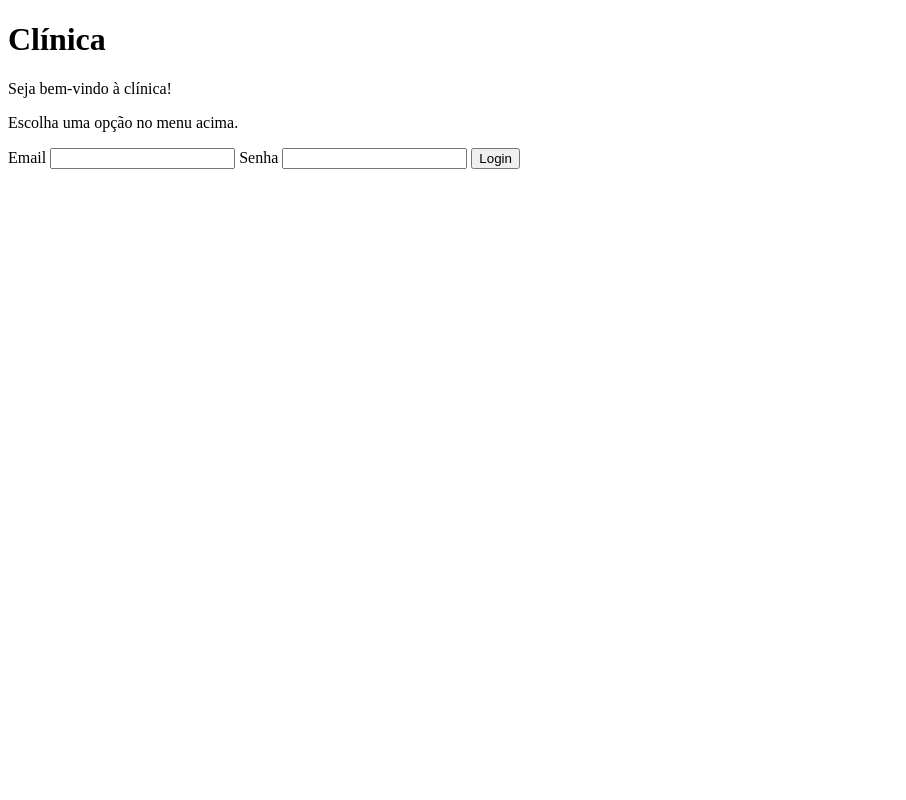
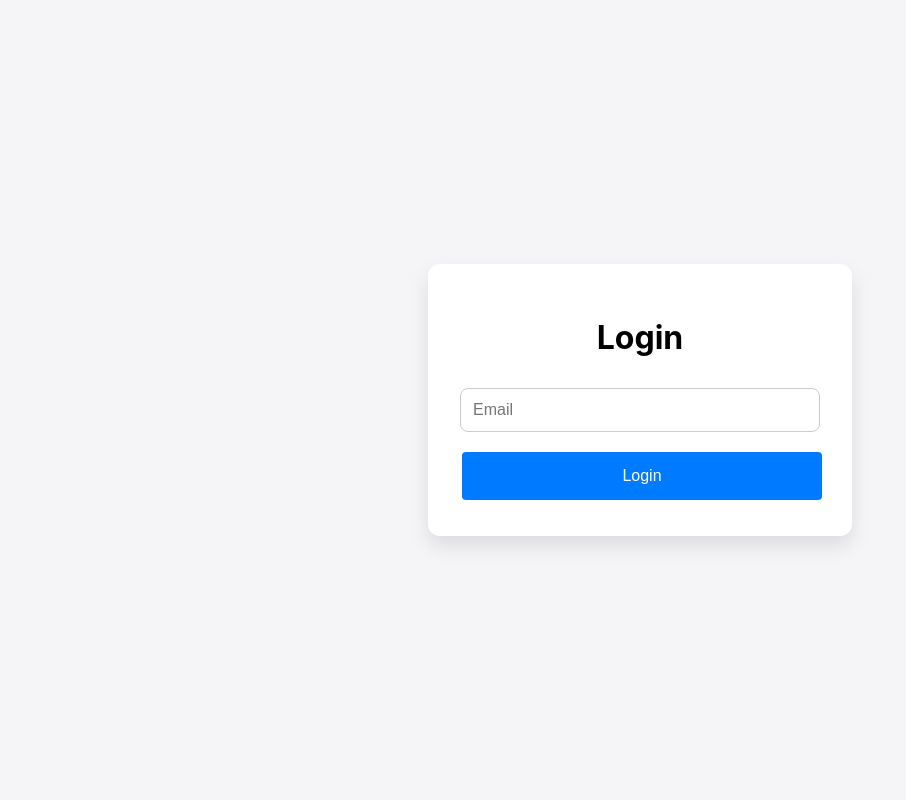
Before and after one commit to kobajk/MedicalBooking, a Flask app: page / in a window 1280 px wide. Shown: the whole page, without its empty margins (0-906 px from the left). Run offline with Flask 3, Linux system fonts and the light colour scheme.

Commit message:
Refactor login template and styles
- Updated the title of the login page to "Login"
- Added a link to the styles.css file in the login template
- Modified the form layout and added placeholders for email and password fields
- Added JavaScript code to show/hide the password field based on the email input

```diff
--- /dev/null
+++ b/Clinicas/static/styles/styles.css
@@ -0,0 +1,95 @@
+body {
+    font-family: -apple-system, BlinkMacSystemFont, "Segoe UI", Roboto, "Helvetica Neue", Arial, sans-serif;
+    display: flex;
+    justify-content: center;
+    align-items: center;
+    height: 100vh;
+    margin: 0;
+    background-color: #f5f5f7;
+}
+
+form {
+    background: white;
+    padding: 2rem;
+    border-radius: 12px;
+    box-shadow: 0 10px 20px rgba(0, 0, 0, 0.1);
+    width: 100%;
+    max-width: 360px;
+    text-align: center;
+    transition: box-shadow 0.3s ease;
+}
+
+form:hover {
+    box-shadow: 0 15px 25px rgba(0, 0, 0, 0.2);
+}
+
+label {
+    display: block;
+    margin-bottom: 0.5rem;
+    font-weight: 600;
+}
+
+input[type="text"],
+input[type="email"],
+input[type="password"] {
+    width: 100%;
+    padding: 0.75rem;
+    margin-bottom: 1rem;
+    border: 1px solid #ccc;
+    border-radius: 8px;
+    font-size: 1rem;
+    transition: border-color 0.3s ease;
+}
+
+input[type="text"]:focus,
+input[type="email"]:focus,
+input[type="password"]:focus {
+    border-color: #007aff;
+    outline: none;
+}
+
+button {
+    display: inline-block;
+    padding: 0.75rem 1.5rem;
+    margin-top: 1rem;
+    border: none;
+    border-radius: 8px;
+    background-color: #007aff;
+    color: white;
+    font-size: 1rem;
+    font-weight: 600;
+    cursor: pointer;
+    transition: background-color 0.3s ease;
+}
+
+button:hover {
+    background-color: #005bb5;
+}
+
+button:active {
+    background-color: #004494;
+}
+
+.form-control {
+    width: 100%;
+    padding: 10px;
+    margin: 10px 0;
+    box-sizing: border-box;
+    border: 1px solid #ccc;
+    border-radius: 4px;
+}
+
+.custom-submit-button {
+    background-color: #007bff;
+    border: none;
+    color: white;
+    padding: 15px 32px;
+    text-align: center;
+    text-decoration: none;
+    display: inline-block;
+    font-size: 16px;
+    margin: 4px 2px;
+    cursor: pointer;
+    border-radius: 4px;
+    width: 100%;
+}
--- a/Clinicas/templates/homepage.html
+++ b/Clinicas/templates/homepage.html
@@ -1,27 +1,38 @@
 <!DOCTYPE html>
-<html lang="pt-br">
+<html lang="en">
 <head>
     <meta charset="UTF-8">
     <meta name="viewport" content="width=device-width, initial-scale=1.0">
-    <title>Clínica</title>
+    <title>Login</title>
+    <link rel="stylesheet" href="{{ url_for('static', filename='styles/styles.css') }}">
 </head>
 <body>
-    <h1>Clínica</h1>
-    <p>Seja bem-vindo à clínica!</p>
-    <p>Escolha uma opção no menu acima.</p>
+    <form method="POST" action="{{ url_for('homepage') }}">
+        {{ form.csrf_token }}
+        <h1>Login</h1>
 
-    {% block formulario %}
-    <form method="POST">
-    {{ form.csrf_token }}
+        <div>
+            {{ form.email(class="form-control", placeholder="Email") }}
+        </div>
 
-        {{ form.email.label() }}
-        {{ form.email() }}
+        <div id="password-field" style="display: none;">
+            {{ form.senha(class="form-control", placeholder="Senha") }}
+        </div>
 
-        {{ form.senha.label() }}
-        {{ form.senha() }}
-
-        {{ form.submit() }}
+        <div>
+            {{ form.submit(class="custom-submit-button") }}
+        </div>
     </form>
-    {% endblock %}
+    <script>
+        document.getElementById('email').addEventListener('input', function() {
+            var email = this.value;
+            var passwordField = document.getElementById('password-field');
+            if (email) {
+                passwordField.style.display = 'block';
+            } else {
+                passwordField.style.display = 'none';
+            }
+        });
+    </script>
 </body>
 </html>
```
